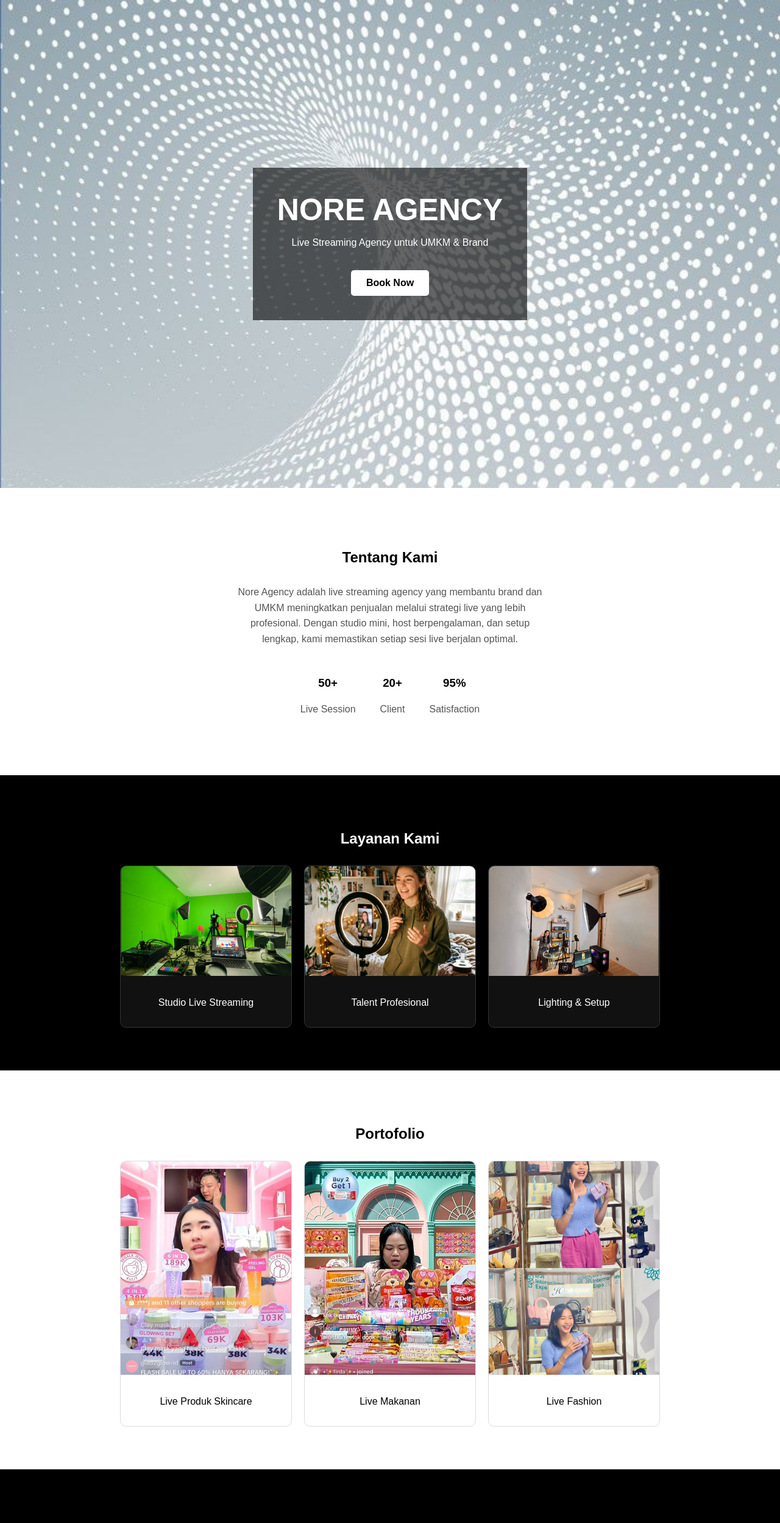
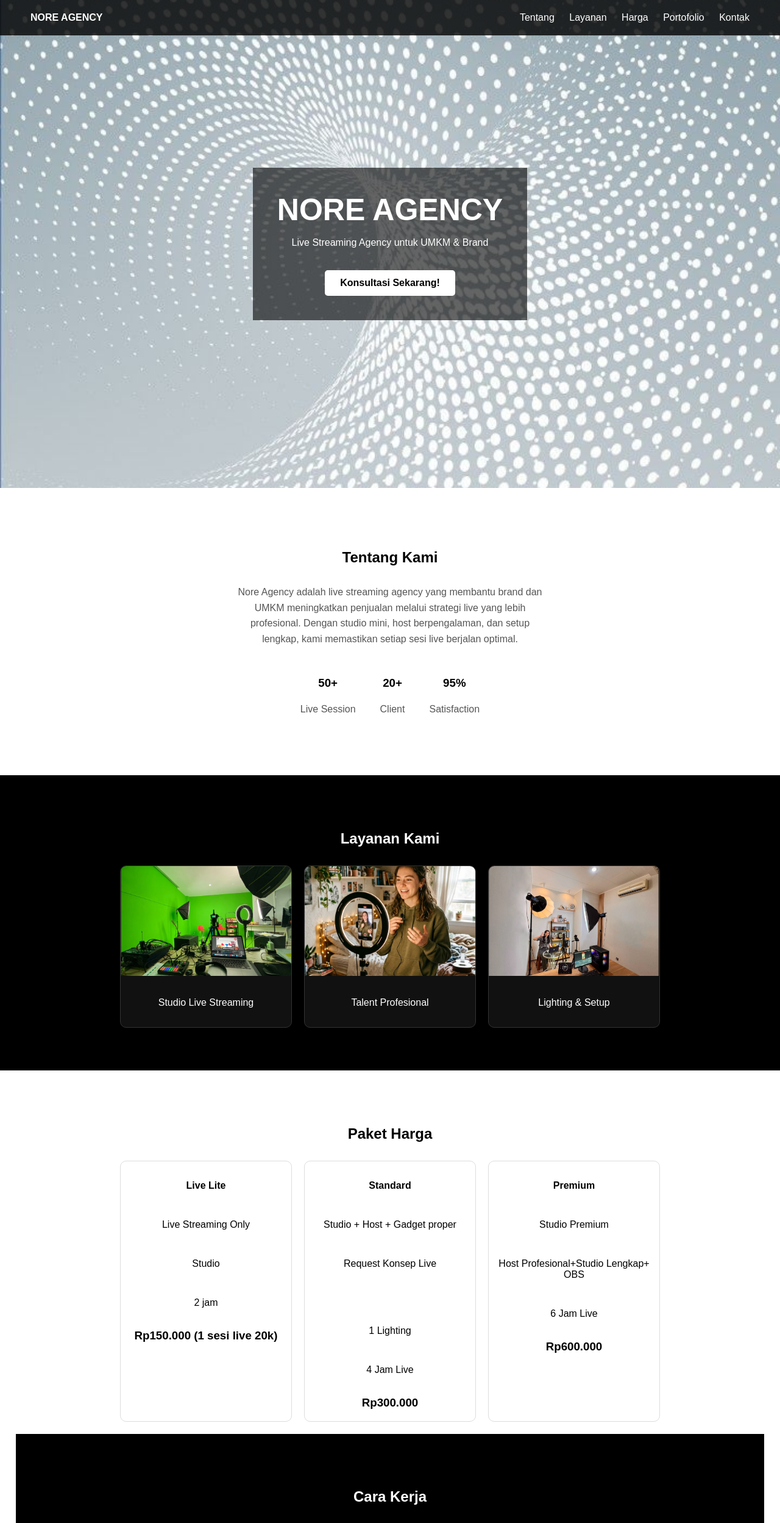
Before and after one commit to noreagency/nore-agency, a plain HTML site: page index.html in a window 1280 px wide. Shown: the top 2497 px of the page at 61% size. Drawn offline with Linux system fonts and the light colour scheme.

Commit message:
Update index.html

```diff
--- a/index.html
+++ b/index.html
@@ -234,23 +234,56 @@ footer {
   font-size: 20px;
   color: #777;
 }
+ .navbar{
+  position:fixed;
+  top:0;
+  width:100%;
+  display:flex;
+  justify-content:space-between;
+  align-items:center;
+  padding:20px 50px;
+  background:rgba(0,0,0,0.8);
+  z-index:999;
+  box-sizing:border-box;
+}
+
+.logo{
+  color:white;
+  font-weight:bold;
+}
+
+.menu a{
+  color:white;
+  text-decoration:none;
+  margin-left:20px;
+}
 </style>
 
 </head>
 
 <body>
+<nav class="navbar">
+  <div class="logo">NORE AGENCY</div>
 
+  <div class="menu">
+    <a href="#about">Tentang</a>
+    <a href="#layanan">Layanan</a>
+    <a href="#harga">Harga</a>
+    <a href="#portfolio">Portofolio</a>
+    <a href="#kontak">Kontak</a>
+  </div>
+</nav>
 <!-- HERO -->
 <div class="hero">
   <div class="hero-overlay">
     <h1>NORE AGENCY</h1>
     <p>Live Streaming Agency untuk UMKM & Brand</p>
-    <a class="btn">Book Now</a>
+    <a class="btn">Konsultasi Sekarang!</a>
   </div>
 </div>
 
 <!-- ABOUT -->
-<section class="about-section">
+<section id="about" class="about-section">
   <div class="about-container">
 
     <!-- TEXT -->
@@ -282,7 +315,7 @@ footer {
 </section>
 
 <!-- LAYANAN -->
-<section class="dark">
+<section id="layanan" class="dark">
   <h2>Layanan Kami</h2>
   <div class="grid">
 
@@ -303,9 +336,66 @@ footer {
 
   </div>
 </section>
+<section id="harga">
+  <h2>Paket Harga</h2>
 
+  <div class="grid">
+
+    <div class="card">
+      <p><b>Live Lite</b></p>
+      <p>Live Streaming Only</p>
+      <p> Studio </p>
+      <p> 2 jam </p>
+      <h3>Rp150.000 (1 sesi live 20k)</h3>
+    </div>
+
+    <div class="card">
+      <p><b>Standard</b></p>
+      <p>Studio + Host + Gadget proper</p>
+      <p> Request Konsep Live <P>
+      <p> 1 Lighting </p>
+      <p>4 Jam Live</p>
+      <h3>Rp300.000 </h3>
+    </div>
+
+    <div class="card">
+      <p><b>Premium</b></p>
+      <p>Studio Premium</p>
+      <p>Host Profesional+Studio Lengkap+ OBS </p>
+      <p>6 Jam Live</p>
+      <h3>Rp600.000</h3>
+    </div>
+<section class="dark">
+  <h2>Cara Kerja</h2>
+
+  <div class="grid">
+
+    <div class="card">
+      <p><b>1.</b></p>
+      <p>Konsultasi kebutuhan live streaming</p>
+    </div>
+
+    <div class="card">
+      <p><b>2.</b></p>
+      <p>Pilih paket yang sesuai</p>
+    </div>
+
+    <div class="card">
+      <p><b>3.</b></p>
+      <p>Jadwalkan sesi live</p>
+    </div>
+
+    <div class="card">
+      <p><b>4.</b></p>
+      <p>Produksi dan live streaming</p>
+    </div>
+
+  </div>
+</section>
+  </div>
+</section>
 <!-- PORTOFOLIO -->
-<section class="portfolio">
+<section id="portfolio" class="portfolio">
   <h2>Portofolio</h2>
   <div class="grid">
 
@@ -366,7 +456,7 @@ footer {
   </div>
 </section>
 <!-- KONTAK -->
-<section class="contact">
+<section id="kontak" class="contact">
   <h2>Kontak</h2>
 
   <div class="contact-list">
```
